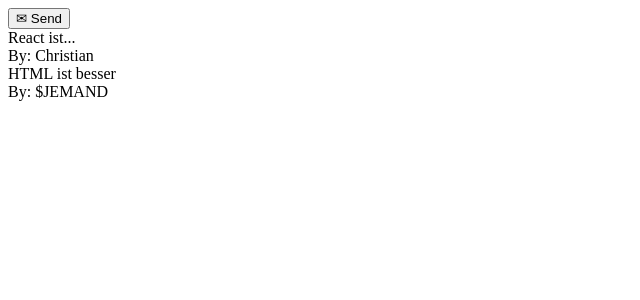
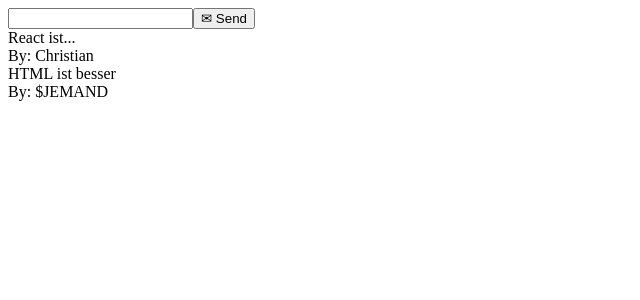
Before and after one commit to elmarburke/reactdays-workshop-berlin-2019-10, a React (Create React App) app: page / in a window 1280 px wide. Shown: the top 300 px of the page, without its empty margins (0-640 px from the left). Built offline with nearby package versions, Linux system fonts and the light colour scheme.

Commit message:
state hook

```diff
--- a/src/components/MessageCompose.tsx
+++ b/src/components/MessageCompose.tsx
@@ -1,17 +1,25 @@
-import React from "react";
+import React, { useState } from "react";
 
 interface Props {}
 
 const MessageCompose: React.FunctionComponent<Props> = () => {
+  const [inputValue, setInputValue] = useState("");
+
   const handleSubmit = (event: React.FormEvent<HTMLFormElement>) => {
     event.preventDefault();
 
     console.log(["hip", "hip"]);
   };
 
+  const handleChange = (event: React.ChangeEvent<HTMLInputElement>) => {
+    setInputValue(event.target.value);
+  };
+
   return (
     <form onSubmit={handleSubmit}>
+      <input onChange={handleChange} />
       <button type="submit">✉ Send</button>
+      {inputValue}
     </form>
   );
 };
```
